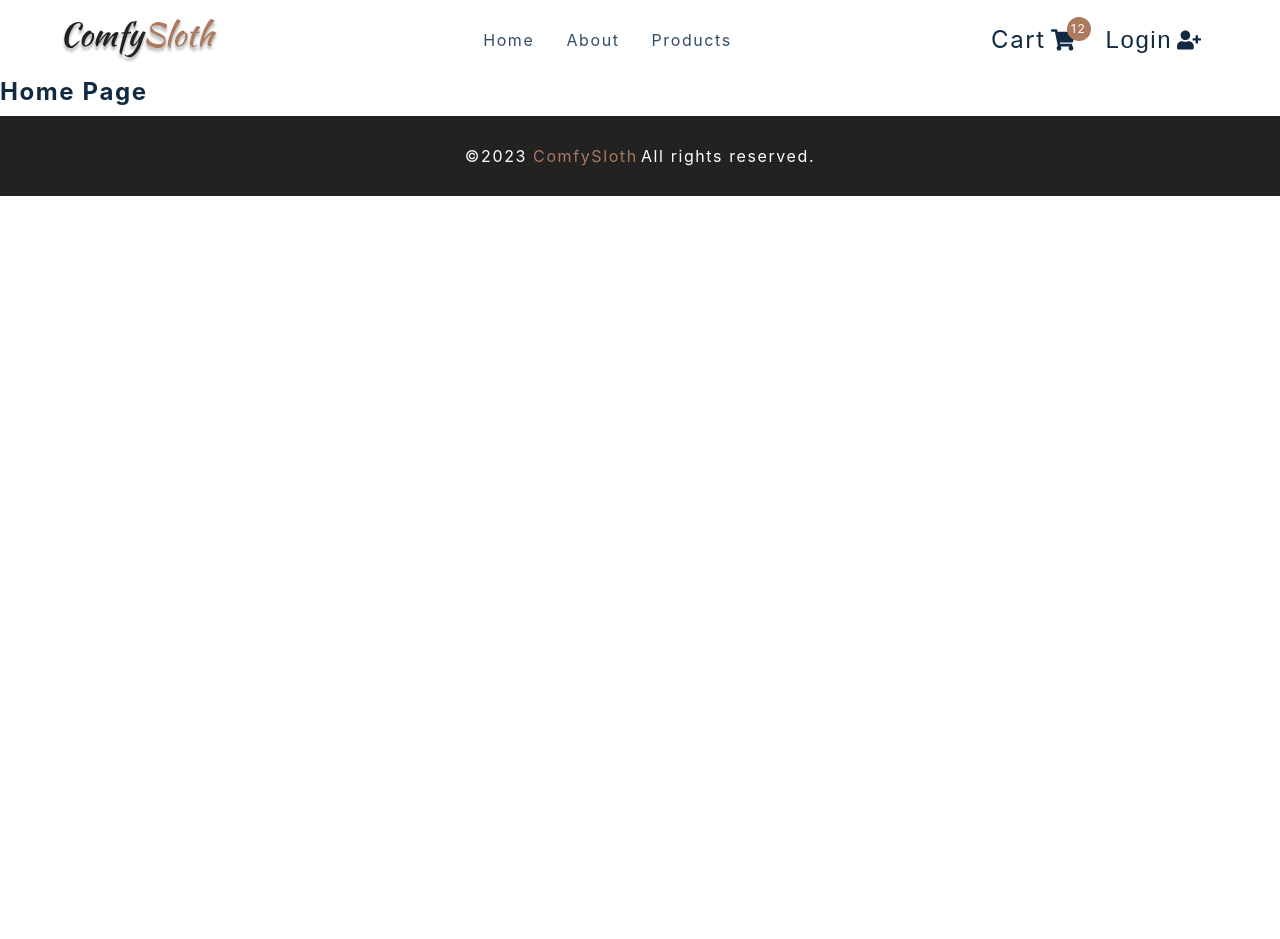
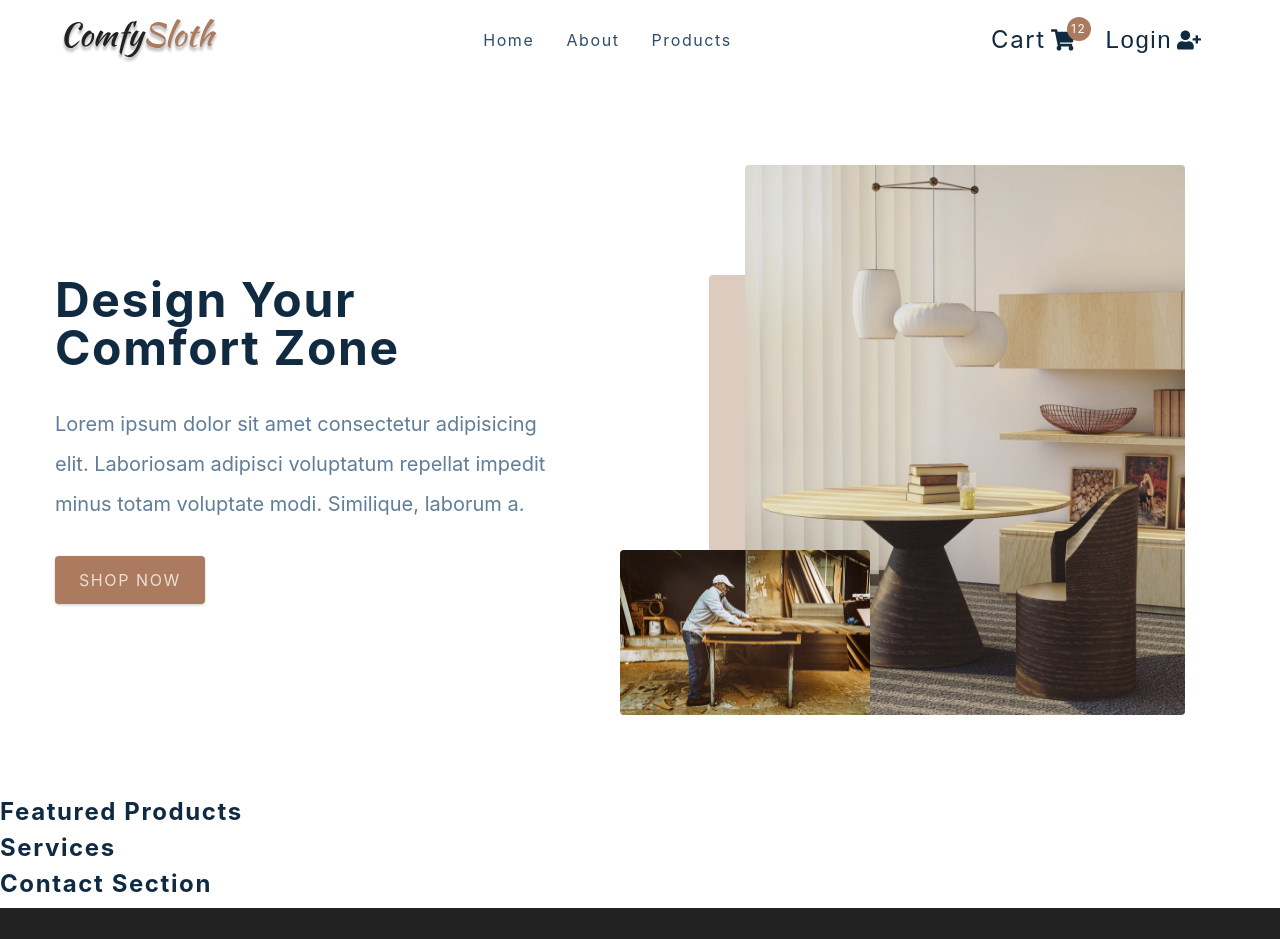
Before and after one commit to kunal-gulati-dev/comfysloth_ecommerce, a React (Create React App) app: page / in a window 1280 px wide. Shown: the top 939 px of the page. Before the commit the page ends 800 px from the top, so only its background shows below. Built offline with nearby package versions, Linux system fonts and the light colour scheme; the HTML template or start-up script is replaced by a standard one.

Commit message:
added the hero of the main page

```diff
--- a/src/components/Hero.js
+++ b/src/components/Hero.js
@@ -5,7 +5,21 @@
 import heroBcg2 from '../assets/hero-bcg-2.jpeg'
 
 const Hero = () => {
-  return <h4>hero</h4>
+  return (
+    <Wrapper className='section-center'>
+      <article className='content'>
+        <h1>Design your <br /> Comfort zone</h1>
+        <p>Lorem ipsum dolor sit amet consectetur adipisicing elit. Laboriosam adipisci voluptatum repellat impedit minus totam voluptate modi. Similique, laborum a.</p>
+        <Link to="/products" className='btn hero-btn'>
+          Shop Now
+        </Link>
+      </article>
+      <article className='img-container'>
+        <img src={heroBcg} alt="nice table" className='main-img' />
+        <img src={heroBcg2} alt="person working" className='accent-img' />
+      </article>
+    </Wrapper>
+  )
 }
 
 const Wrapper = styled.section`
--- a/src/pages/HomePage.js
+++ b/src/pages/HomePage.js
@@ -1,7 +1,14 @@
 import React from 'react'
 import { FeaturedProducts, Hero, Services, Contact } from '../components'
+
+
 const HomePage = () => {
-  return <h4>home page</h4>
+  return <main>
+    <Hero />
+    <FeaturedProducts />
+    <Services />
+    <Contact />
+  </main>
 }
 
 export default HomePage
```
